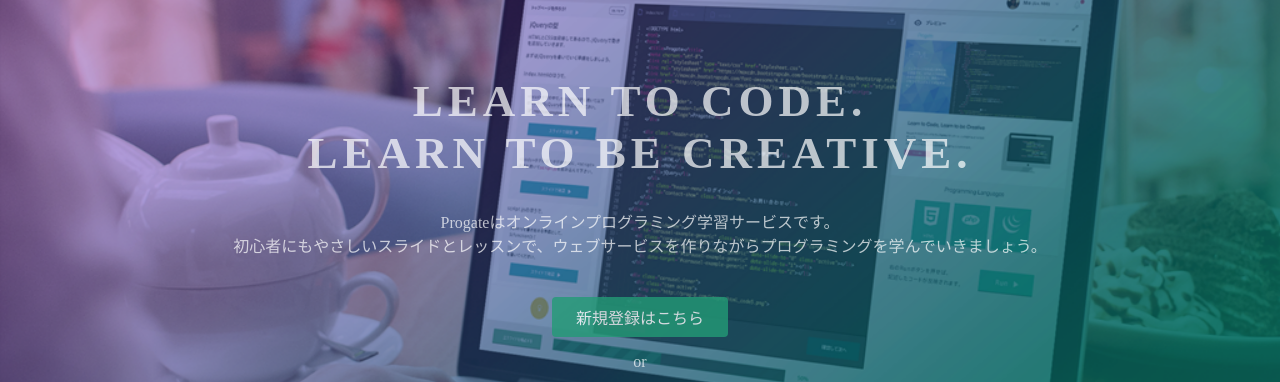
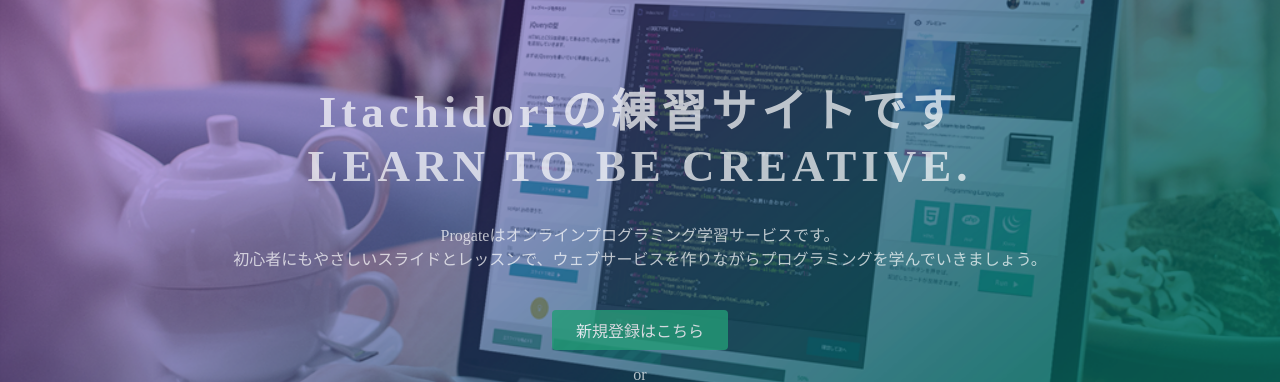
Before and after one commit to Itachidori999/itachidori.github.io, a plain HTML site: page index.html in a window 1280 px wide. Shown: the part 135-517 px from the top of the page. Drawn offline with Linux system fonts and the light colour scheme.

Commit message:
Update index.html

```diff
--- a/index.html
+++ b/index.html
@@ -23,7 +23,7 @@
   </header>
   <div class="top-wrapper">
     <div class="container">
-      <h1>LEARN TO CODE.<br>LEARN TO BE CREATIVE.</h1>
+      <h1>Itachidoriの練習サイトです<br>LEARN TO BE CREATIVE.</h1>
       <p>Progateはオンラインプログラミング学習サービスです。<br>初心者にもやさしいスライドとレッスンで、ウェブサービスを作りながらプログラミングを学んでいきましょう。</p>
       <div class="btn-wrapper">
         <a href="#" class="btn signup">新規登録はこちら</a>
```
